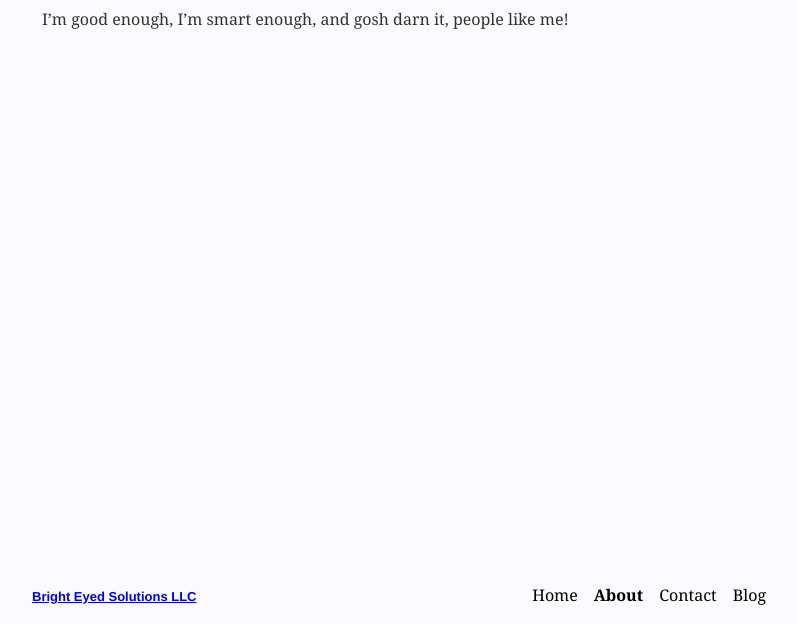
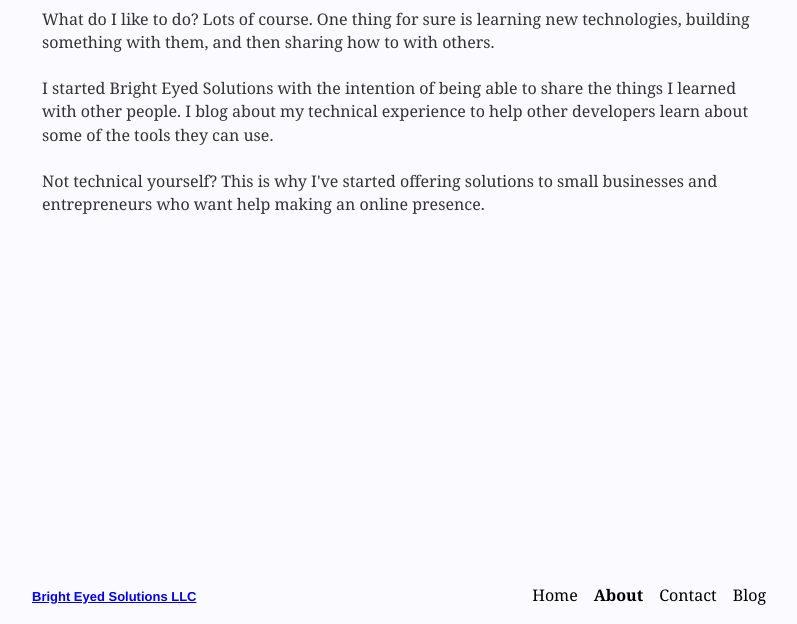
Before and after one commit to RobertBonagura/blog, a Gatsby site: page /about in a window 1280 px wide. Shown: the part 224-848 px from the top of the page, without its empty margins (233-1030 px from the left). Built offline with nearby package versions, Linux system fonts and the light colour scheme; Gatsby itself is replaced by a stand-in of ours; some packages are replaced by stand-ins of ours.

Commit message:
About page update

```diff
--- a/src/pages/about.js
+++ b/src/pages/about.js
@@ -4,8 +4,19 @@
 
 export default ({ data }) => (
   <Layout>
-    <h1>About Me</h1>
-    <p>I’m good enough, I’m smart enough, and gosh darn it, people like me!</p>
+    <h1>Hi, I'm Bobby</h1>
+    <p>
+        What do I like to do? Lots of course. One thing for sure is learning new technologies,
+        building something with them, and then sharing how to with others.
+    </p>
+    <p>
+      I started Bright Eyed Solutions with the intention of being able to share the things I learned with other people.
+      I blog about my technical experience to help other developers learn about some of the tools they can use.
+    </p>
+    <p>
+      Not technical yourself? This is why I've started offering solutions to small businesses and entrepreneurs who want help making
+      an online presence.
+    </p>
   </Layout>
 )
 
--- a/src/pages/index.js
+++ b/src/pages/index.js
@@ -23,7 +23,7 @@
       <div style={{ gridArea: `center` }}>
           <Card title="Bright Eyed Solutions is here to help provide answers" >
           <p>Navigating through the current digital age has its challenges.</p>
-          <p>That's why We provide help with:
+          <p>That's why we provide help with:
             <ul>
               <li>Designing a website for your business</li>
               <li>Finding the right domain name</li>
```
